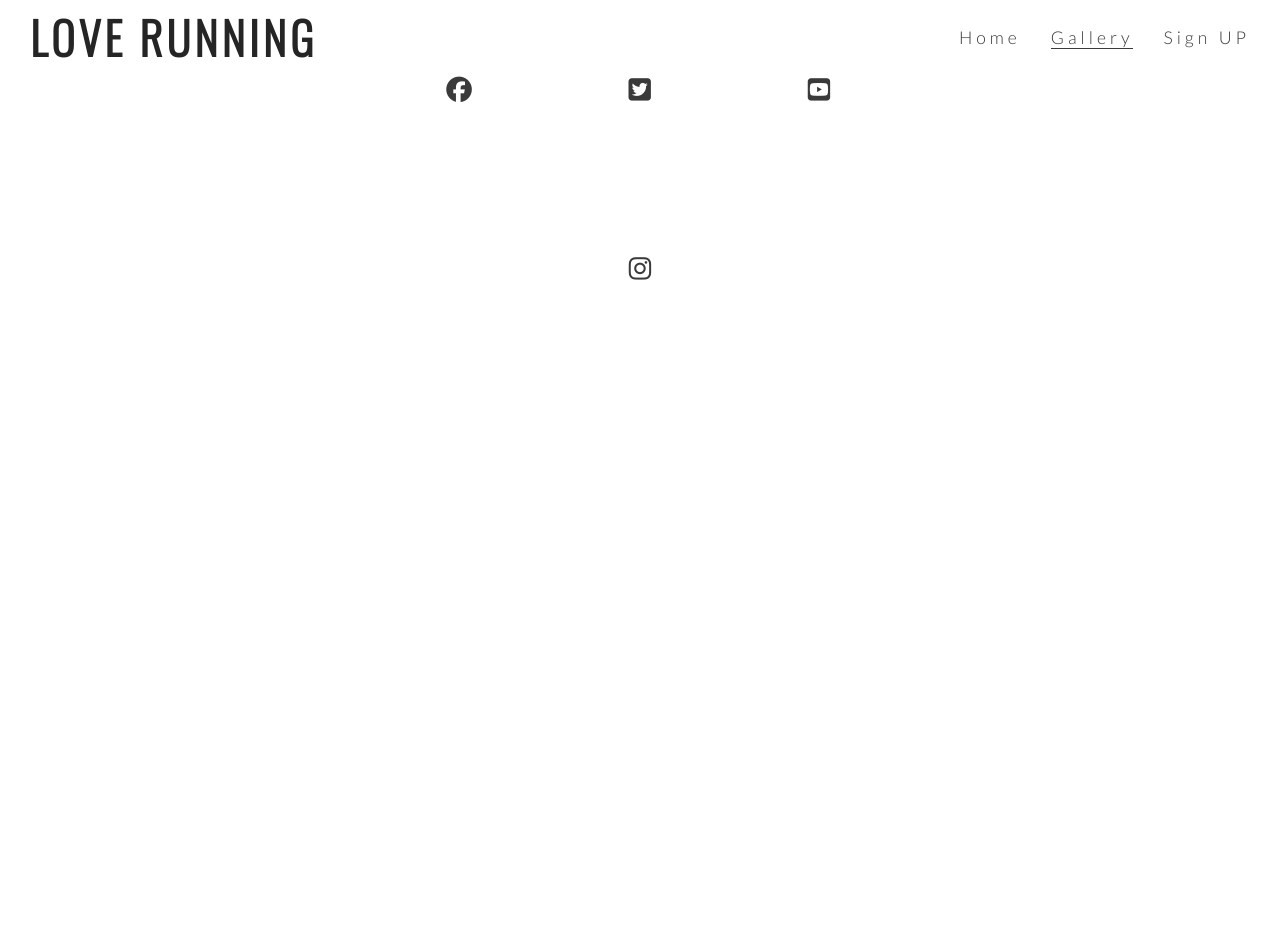
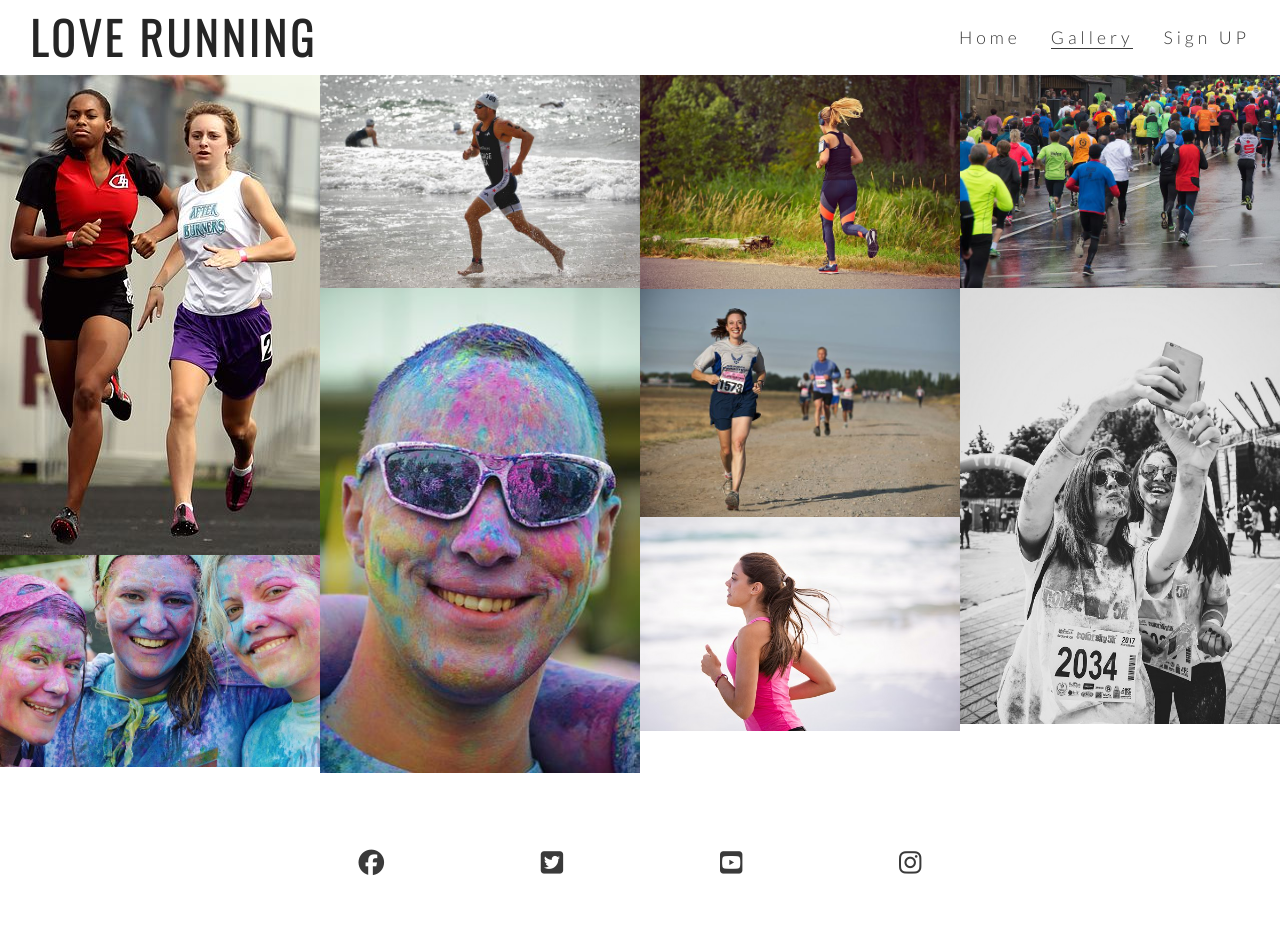
Before and after one commit to MeiryDiniz/love-running-first-class-project, a plain HTML site: page gallery.html in a window 1280 px wide. Before the commit the page ends 800 px from the top, so only its background shows below. Drawn offline with nearby package versions, Linux system fonts and the light colour scheme.

Commit message:
Add gallery images and masonry styling

```diff
--- a/assets/css/style.css
+++ b/assets/css/style.css
@@ -239,3 +239,16 @@ footer {
     padding: 5%;
     color: #3a3a3a;
 }
+
+/* gallery */
+#photos {
+    clear: both;
+    line-height: 0;
+    column-count: 4;
+    column-gap: 0;
+
+}
+
+#photos > img {
+    width: 100%;
+}
--- a/gallery.html
+++ b/gallery.html
@@ -29,6 +29,19 @@
                 </li>
             </ul>
         </nav>
+    </header>
+
+    <section id="photos">
+        <img src="assets/images/athletes.jpg" alt="Two athletes running together">
+        <img src="assets/images/girls.jpg" alt="Three girls at charity paint running festival">
+        <img src="assets/images/runner3.jpg" alt="Solo male runner jogging on a beach">
+        <img src="assets/images/man.jpg" alt="Man at charity paint running festival">
+        <img src="assets/images/runner1.jpg" alt="Solo feamle runner jogging through phoenix park">
+        <img src="assets/images/runner2.jpg" alt="Runners competing in marathon">
+        <img src="assets/images/runner4.jpg" alt="Solo female runner jogging on a beach">
+        <img src="assets/images/running_gang.jpg" alt="Large group of runners taking part in a marathon on a rainy day">
+        <img src="assets/images/mud-run.jpg" alt="Two women runners taking a muddy selfie after the Mud Runners Championship">
+    </section>
 
         <footer>
             <ul class="social-networks">
```
Also changed, not shown: assets/images/athletes.jpg (added), assets/images/girls.jpg (added), assets/images/man.jpg (added), assets/images/mud-run.jpg (added), assets/images/runner1.jpg (added), assets/images/runner2.jpg (added), assets/images/runner3.jpg (added), assets/images/runner4.jpg (added), assets/images/running_gang.jpg (added).
